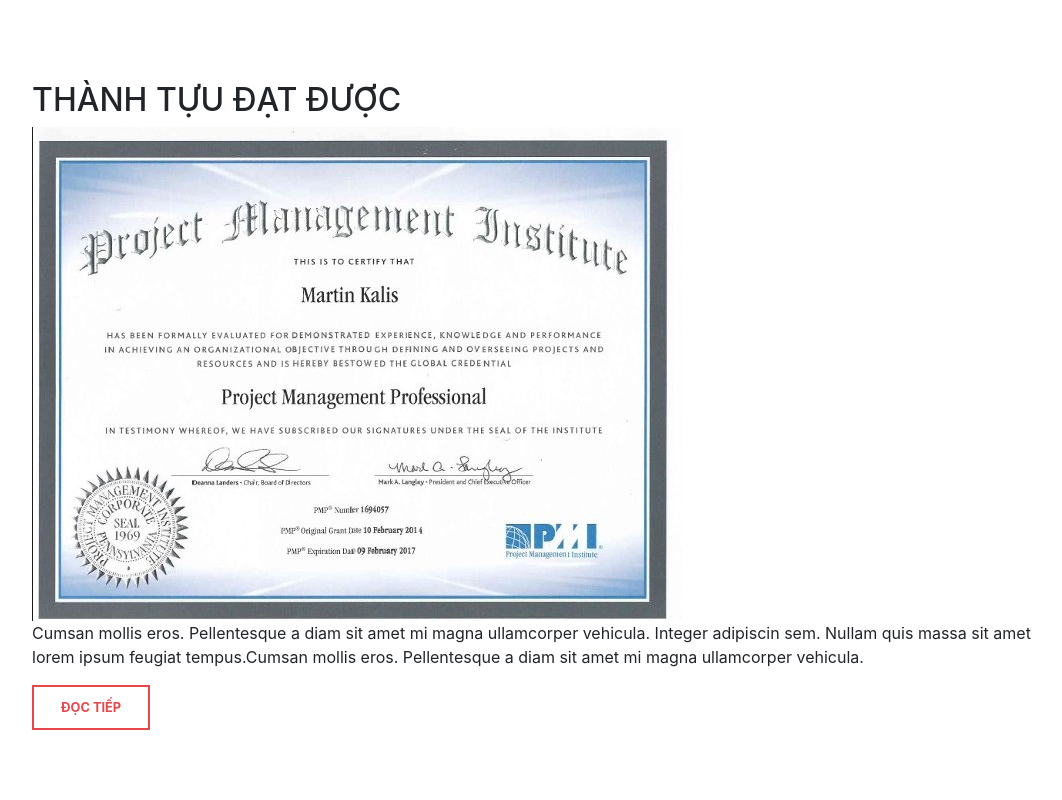
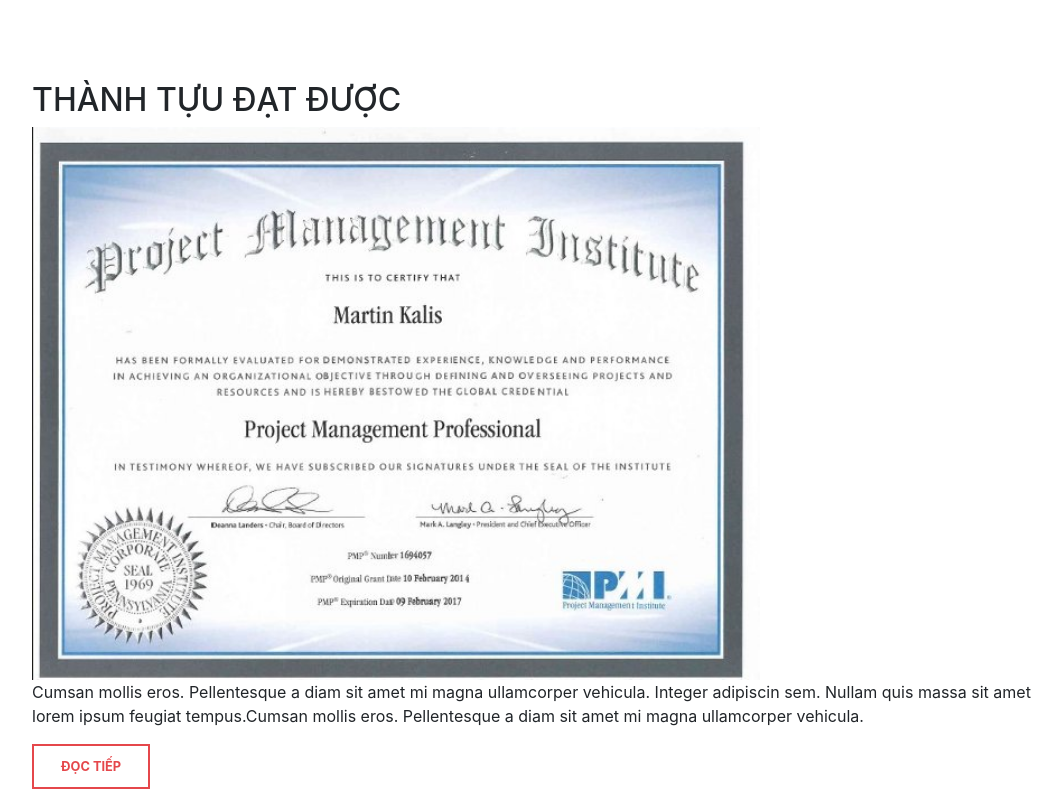
Before and after one commit to tinnguyen3007/tinnguyen3007.github.io, a plain HTML site: page index.html in a window 1280 px wide. Shown: the part 720-1520 px from the top of the page, without its empty margins (88-1150 px from the left). Drawn offline with nearby package versions, Linux system fonts and the light colour scheme.

Commit message:
up1908.3

```diff
--- a/index.html
+++ b/index.html
@@ -60,7 +60,7 @@
 					<header>
 						<h2>thành tựu đạt được</h2>
 					</header>
-                    <img src="images/chung-chi-7.jpg">
+                    <img src="images/chung-chi-7.jpg" alt="" width="70%"/>
 					<p>Cumsan mollis eros. Pellentesque a diam sit amet mi magna ullamcorper vehicula. Integer adipiscin sem. Nullam quis massa sit amet lorem ipsum feugiat tempus.Cumsan mollis eros. Pellentesque a diam sit amet mi magna ullamcorper vehicula.</p>
 					<ul class="actions">
 						<li><a href="#" class="button alt">Đọc tiếp </a></li>
```
Also changed, not shown: pictures.html (+1 -1 lines).
